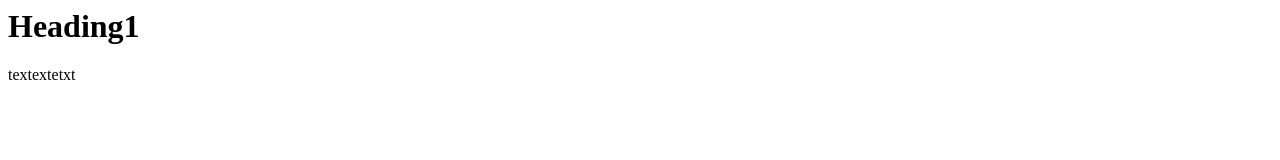
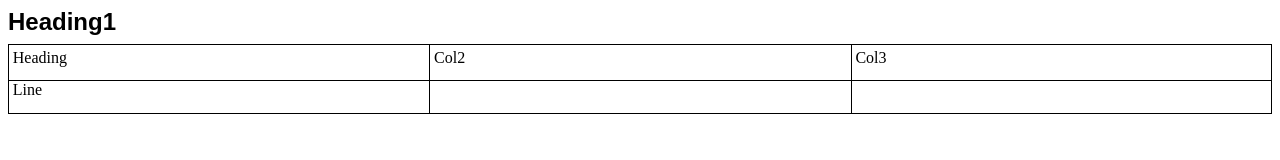
Before and after one commit to colinpaicemq/zpymqi, a plain HTML site: page docs/test.html in a window 1280 px wide. Drawn offline with Linux system fonts and the light colour scheme.

Commit message:
Update test.html

```diff
--- a/docs/test.html
+++ b/docs/test.html
@@ -1,10 +1,60 @@
 <!DOCTYPE HTML PUBLIC "-//W3C//DTD HTML 4.0 Transitional//EN">
 <html>
 <head>
-
+	<meta http-equiv="content-type" content="text/html; charset=utf-8"/>
+	<title></title>
+	<meta name="generator" content="LibreOffice 7.2.5.2 (Linux)"/>
+	<meta name="created" content="2022-05-16T11:28:23.477668329"/>
+	<meta name="changed" content="2022-05-16T11:29:22.031617177"/>
+	<style type="text/css">
+		@page { size: 21cm 29.7cm; margin: 2cm }
+		p { line-height: 115%; margin-bottom: 0.25cm; background: transparent }
+		h1 { margin-bottom: 0.21cm; background: transparent; page-break-after: avoid }
+		h1.western { font-family: "Liberation Sans", sans-serif; font-size: 18pt; font-weight: bold }
+		h1.cjk { font-family: "Noto Sans CJK SC"; font-size: 18pt; font-weight: bold }
+		h1.ctl { font-family: "Lohit Devanagari"; font-size: 18pt; font-weight: bold }
+		td p { orphans: 0; widows: 0; background: transparent }
+	</style>
 </head>
 <body lang="en-GB" link="#000080" vlink="#800000" dir="ltr"><h1 class="western">
-<h>Heading1</h1>
-<p>textextetxt
+Heading1</h1>
+<table width="100%" cellpadding="4" cellspacing="0">
+	<col width="85*"/>
+
+	<col width="85*"/>
+
+	<col width="85*"/>
+
+	<tr valign="top">
+		<td width="33%" style="border-top: 1px solid #000000; border-bottom: 1px solid #000000; border-left: 1px solid #000000; border-right: none; padding-top: 0.1cm; padding-bottom: 0.1cm; padding-left: 0.1cm; padding-right: 0cm"><p>
+			Heading</p>
+		</td>
+		<td width="33%" style="border-top: 1px solid #000000; border-bottom: 1px solid #000000; border-left: 1px solid #000000; border-right: none; padding-top: 0.1cm; padding-bottom: 0.1cm; padding-left: 0.1cm; padding-right: 0cm"><p>
+			Col2</p>
+		</td>
+		<td width="33%" style="border: 1px solid #000000; padding: 0.1cm"><p>
+			Col3</p>
+		</td>
+	</tr>
+	<tr valign="top">
+		<td width="33%" style="border-top: none; border-bottom: 1px solid #000000; border-left: 1px solid #000000; border-right: none; padding-top: 0cm; padding-bottom: 0.1cm; padding-left: 0.1cm; padding-right: 0cm"><p>
+			Line</p>
+		</td>
+		<td width="33%" style="border-top: none; border-bottom: 1px solid #000000; border-left: 1px solid #000000; border-right: none; padding-top: 0cm; padding-bottom: 0.1cm; padding-left: 0.1cm; padding-right: 0cm"><p>
+			<br/>
+
+			</p>
+		</td>
+		<td width="33%" style="border-top: none; border-bottom: 1px solid #000000; border-left: 1px solid #000000; border-right: 1px solid #000000; padding-top: 0cm; padding-bottom: 0.1cm; padding-left: 0.1cm; padding-right: 0.1cm"><p>
+			<br/>
+
+			</p>
+		</td>
+	</tr>
+</table>
+<p><br/>
+<br/>
+
+</p>
 </body>
 </html>
```
